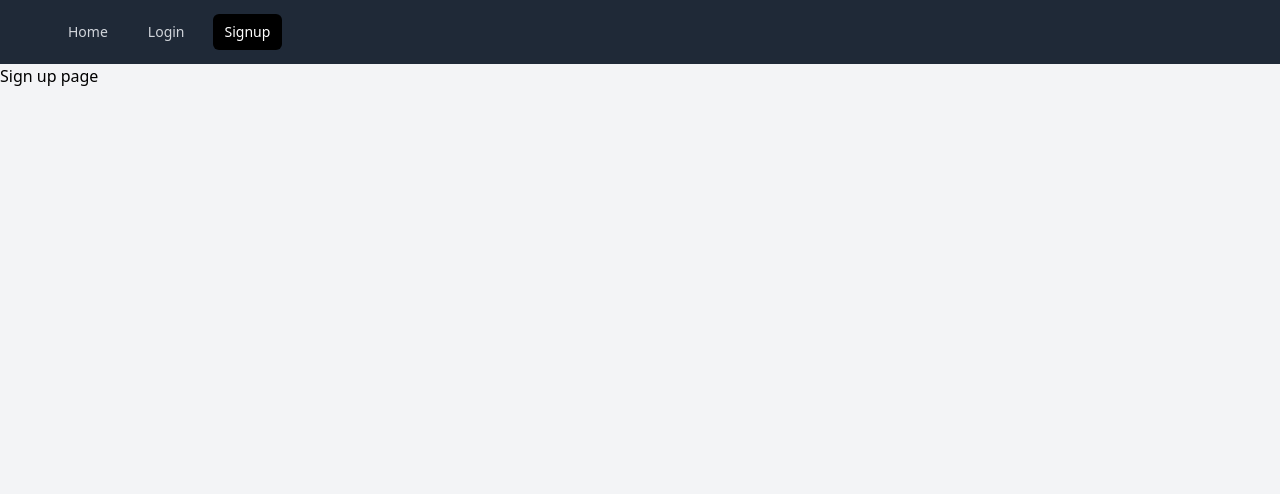
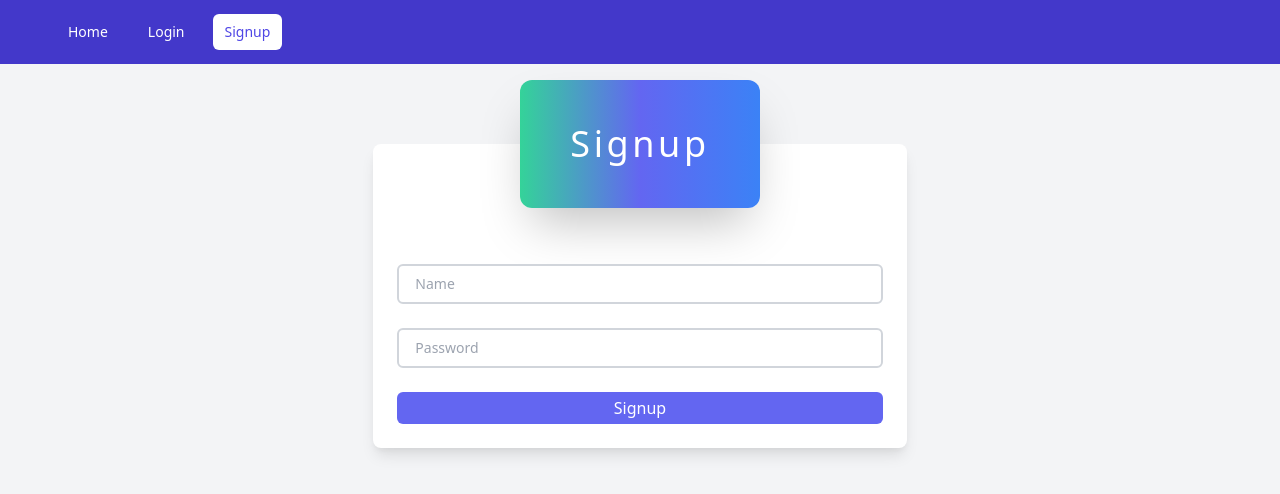
Before and after one commit to VinitTomar/reactjs-assignment, a Next.js app: page /signup in a window 1280 px wide. Shown: the top 494 px of the page. Built offline with nearby package versions, Linux system fonts and the light colour scheme.

Commit message:
card component added signup form initiated

```diff
--- a/components/card.tsx
+++ b/components/card.tsx
@@ -6,10 +6,12 @@ export default function Card(elmProps: any) {
 
   return (
     <>
-      <div className="bg-white my-10 mx-auto p-6 rounded-lg shadow-lg flex flex-col w-5/12">
-        <h2 className="text-2xl font-bold mb-2 text-gray-800 inline-block text-center">
-          {label}
-        </h2>
+      <div className="bg-white relative pt-24 mt-20 my-10 mx-auto p-6 rounded-lg shadow-lg flex flex-col items-center w-5/12">
+        <div className={`absolute transform -translate-y-1/2 shadow-2xl top-0 bg-gradient-to-r ${className} h-32 w-60 flex items-center justify-center rounded-xl`}>
+          <h2 className="text-4xl text-white tracking-widest">
+            {label}
+          </h2>
+        </div>
         {children}
       </div>
     </>
--- a/components/navbar.tsx
+++ b/components/navbar.tsx
@@ -20,7 +20,7 @@ export default function AppNavbar() {
   const router = (useRouter() as BaseRouter);
 
   return (
-    <div className="bg-gray-800">
+    <div className="bg-indigo-700">
       <div className="max-w-7xl mx-auto px-2 sm:px-6 lg:px-8">
           <div className="relative flex items-center justify-between h-16">
             <div className="flex-1 flex items-center justify-center sm:items-stretch sm:justify-start">
@@ -33,8 +33,8 @@ export default function AppNavbar() {
                       <a
                         className={classNames(
                           isLinkActive(router.pathname, item.href) ?
-                            'bg-black text-white' :
-                            'text-gray-300 hover:bg-gray-700 hover:text-white',
+                            'bg-white text-indigo-600' :
+                            'text-white',
                             'px-3 py-2 rounded-md text-sm font-medium'
                         )}
                       >
--- a/pages/login.tsx
+++ b/pages/login.tsx
@@ -23,7 +23,7 @@ const Login: NextPage = () => {
   }
 
   return (
-    <Card label="Login">
+    <Card label="Login" className="from-purple-400 via-pink-500 to-red-500">
       <Formik
         initialValues={{
           name: '',
@@ -37,7 +37,7 @@ const Login: NextPage = () => {
         }
       >
         {({isSubmitting}) => (
-          <Form>
+          <Form className="w-full">
             <Input type="text" label="name" name="name" id="name"></Input>
             <Input type="password" label="password" name="pass" id="pass"></Input>
             <button type="submit" disabled={isSubmitting} className="w-full rounded-md py-1 bg-indigo-500 text-white">Login</button>
--- a/pages/signup.tsx
+++ b/pages/signup.tsx
@@ -1,8 +1,52 @@
+import { Form, Formik } from "formik";
 import { NextPage } from "next";
+import Card from "../components/card";
+import Input from "../components/input";
 
+type SignupModel = {
+  name: string
+  pass: string
+}
 
 const Signup: NextPage = () => {
-  return <div>Sign up page</div>
+  const validate = (value:SignupModel) => {
+    const error: any = {};
+    const { name, pass } = value;
+    if (!name) {
+      error.name = 'Name is required';
+    }
+
+    if (!pass) {
+      error.pass = 'Password is required';
+    }
+    return error;
+  }
+
+  return (
+    <Card label="Signup" className="from-green-400 via-indigo-500 to-blue-500">
+      <Formik
+        initialValues={{
+          name: '',
+          pass: ''
+        }}
+        validate={validate}
+        onSubmit={
+          (value,{setSubmitting}) => {
+            console.log({value})
+          }
+        }
+      >
+        {({isSubmitting}) => (
+          <Form className="w-full">
+            <Input type="text" label="name" name="name" id="name"></Input>
+            <Input type="password" label="password" name="pass" id="pass"></Input>
+            <button type="submit" disabled={isSubmitting} className="w-full rounded-md py-1 bg-indigo-500 text-white">Signup</button>
+          </Form>
+
+        )}
+      </Formik>
+    </Card>
+  );
 }
 
 export default Signup;
```
